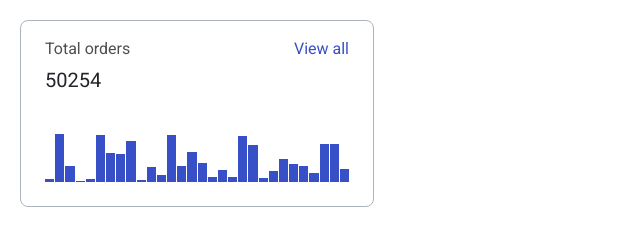
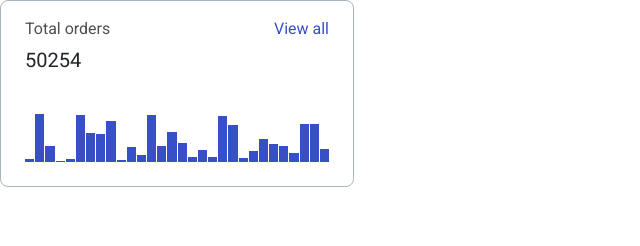
Before and after one commit to js-tasks-ru/htmlcss-20230530_aleksbondarev, a website: page 04-lection2/01-histogram/index.html in a window 1280 px wide. Shown: the whole page, without its empty margins (0-640 px from the left). Drawn offline with Linux system fonts and the light colour scheme.

Commit message:
Remove body padding

```diff
--- a/04-lection2/01-histogram/index.html
+++ b/04-lection2/01-histogram/index.html
@@ -6,7 +6,7 @@
     <link rel="stylesheet" href="../../assets/css/main.css">
     <link rel="stylesheet" href="./histogram.css">
 </head>
-<body style="padding: 20px;">
+<body>
 <div class="histogram">
     <div class="histogram__header">
         <div class="histogram__title">Total orders</div>
```
